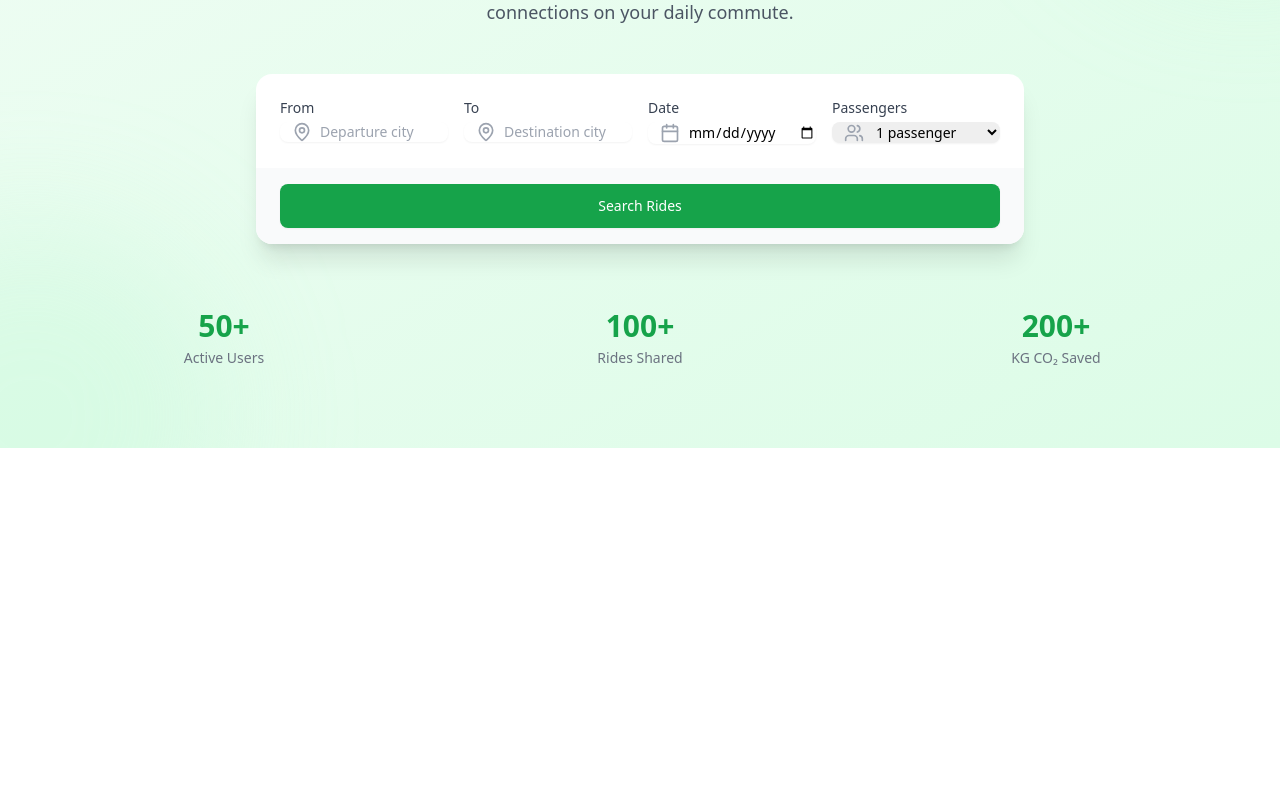
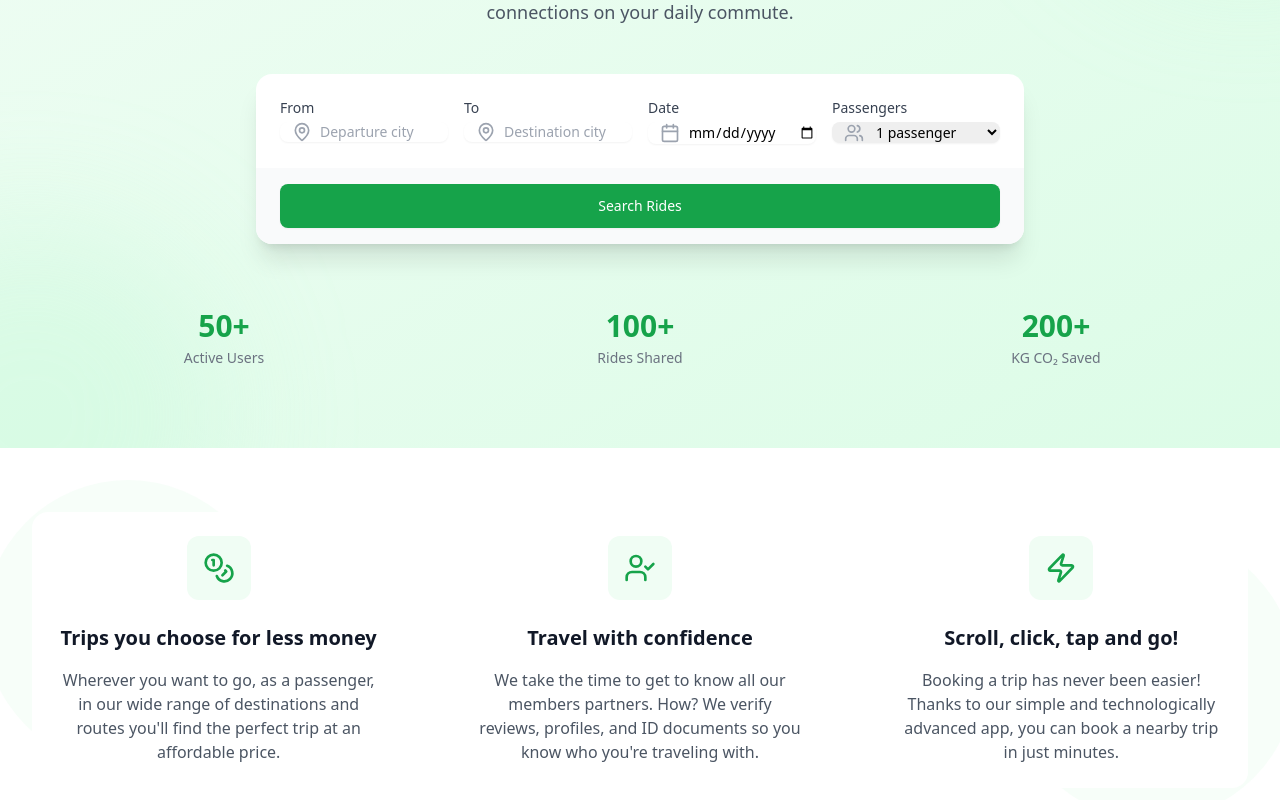
Before and after one commit to AlexanderP258/RideShare, a Next.js app in the folder frontend/RideShare/: page / in a window 1280 px wide. Shown: the part 318-1118 px from the top of the page. Before the commit the page ends 800 px from the top, so only its background shows below. Built offline with nearby package versions, Linux system fonts and the light colour scheme.

Commit message:
feat(banner): add feature highlights with icons and descriptions

```diff
--- /dev/null
+++ b/frontend/RideShare/app/components/Banner.tsx
@@ -0,0 +1,63 @@
+"use client";
+
+import React from "react";
+import { Coins, UserCheck, Zap } from "lucide-react";
+
+const Banner = () => {
+  const features = [
+    {
+      icon: <Coins className="h-8 w-8" />,
+      title: "Trips you choose for less money",
+      description:
+        "Wherever you want to go, as a passenger, in our wide range of destinations and routes you'll find the perfect trip at an affordable price.",
+    },
+    {
+      icon: <UserCheck className="h-8 w-8" />,
+      title: "Travel with confidence",
+      description:
+        "We take the time to get to know all our members partners. How? We verify reviews, profiles, and ID documents so you know who you're traveling with.",
+    },
+    {
+      icon: <Zap className="h-8 w-8" />,
+      title: "Scroll, click, tap and go!",
+      description:
+        "Booking a trip has never been easier! Thanks to our simple and technologically advanced app, you can book a nearby trip in just minutes.",
+    },
+  ];
+
+  return (
+    <div className="relative w-full bg-white py-16">
+      <div className="absolute inset-0 overflow-hidden">
+        <div className="absolute -left-4 top-8 h-72 w-72 rounded-full bg-green-50 opacity-50" />
+        <div className="absolute -right-4 bottom-8 h-72 w-72 rounded-full bg-green-50 opacity-50" />
+      </div>
+
+      <div className="relative mx-auto max-w-7xl px-4 sm:px-6 lg:px-8">
+        <div className="grid grid-cols-1 gap-12 md:grid-cols-3">
+          {features.map((feature, index) => (
+            <div
+              key={index}
+              className="group relative flex flex-col items-center rounded-2xl bg-white p-6 text-center transition-all hover:shadow-xl"
+            >
+              {/* Icon container */}
+              <div className="mb-6 flex h-16 w-16 items-center justify-center rounded-xl bg-green-50 text-green-600 transition-all group-hover:bg-green-600 group-hover:text-white">
+                {feature.icon}
+              </div>
+
+              {/* Text content */}
+              <h3 className="mb-4 text-xl font-bold text-gray-900">
+                {feature.title}
+              </h3>
+              <p className="text-base text-gray-600">{feature.description}</p>
+
+              {/* Decorative line */}
+              <div className="absolute left-0 top-24 h-1 w-0 bg-green-600 transition-all group-hover:w-full" />
+            </div>
+          ))}
+        </div>
+      </div>
+    </div>
+  );
+};
+
+export default Banner;
--- a/frontend/RideShare/app/page.tsx
+++ b/frontend/RideShare/app/page.tsx
@@ -1,11 +1,13 @@
 import Header from "../app/components/Header";
-import Hero from "./components/Hero";
+import Hero from "../app/components/Hero";
+import Banner from "./components/Banner";
 
 export default function Home() {
   return (
     <div className="">
       <Header />
       <Hero />
+      <Banner />
     </div>
   );
 }
```
